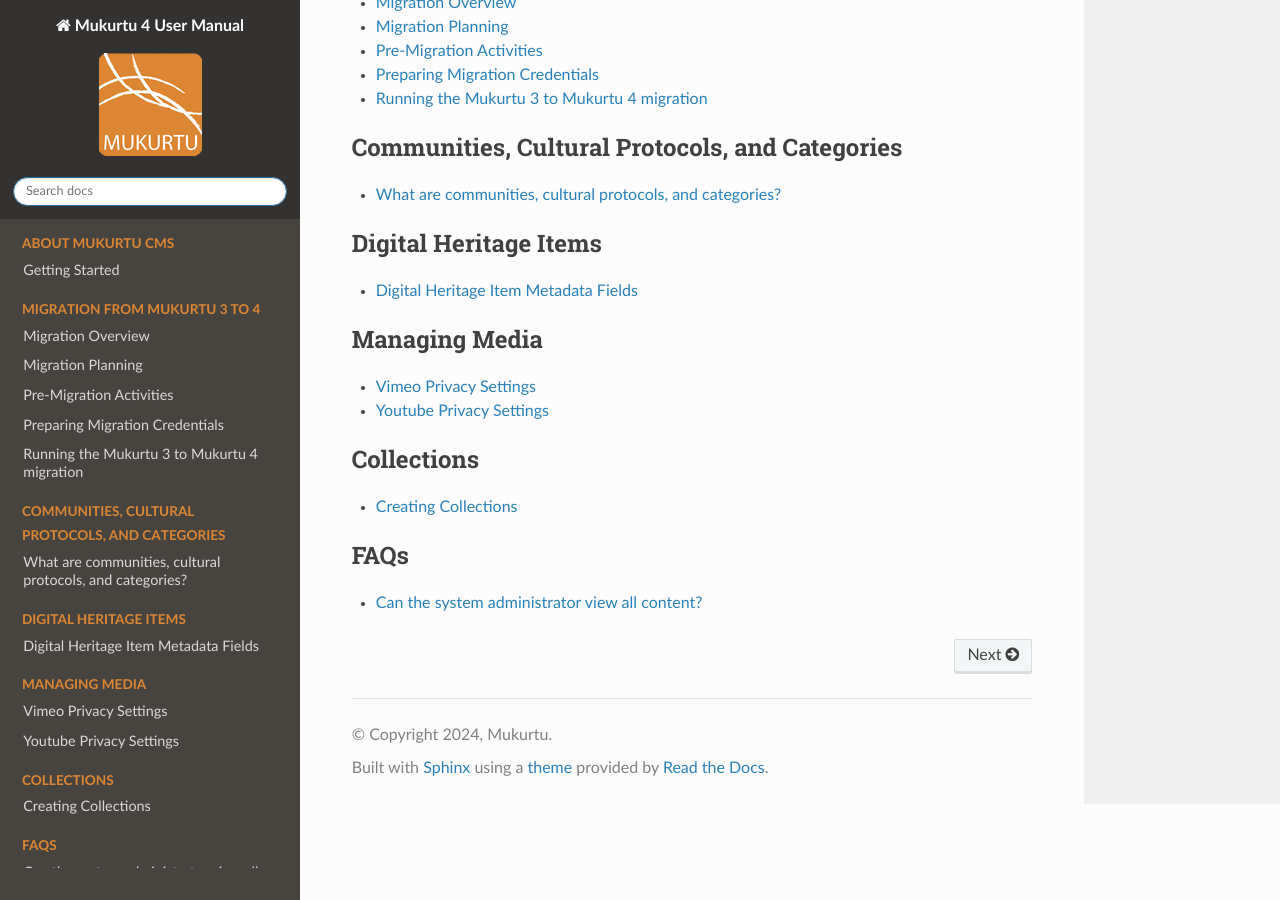
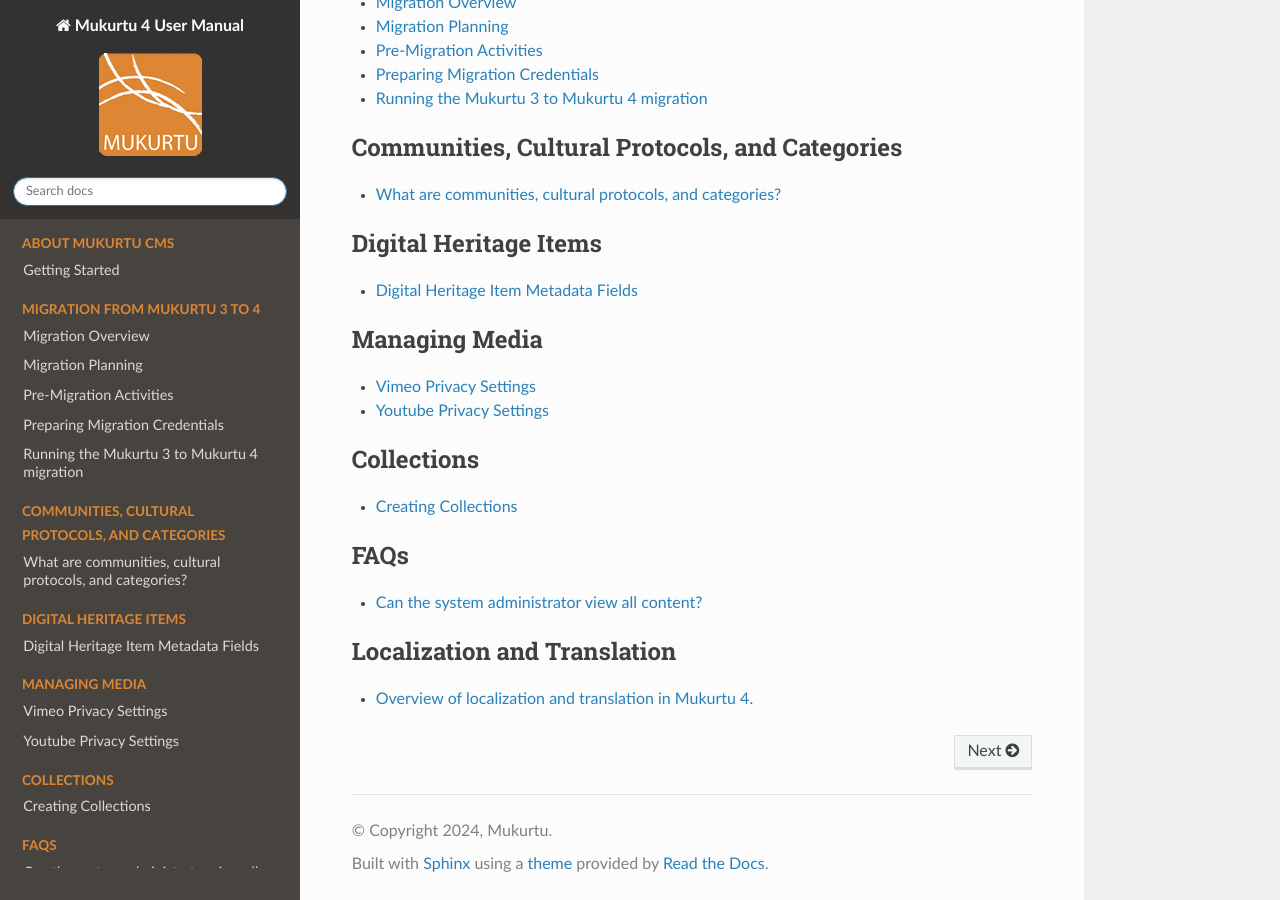
Before and after one commit to MukurtuCMS/mukurtudocs, a Sphinx documentation site: the page built from docs/source/index.rst, in a window 1280 px wide and 900 px high, scrolled down 738 px. Built offline with Sphinx 7.4.7 and the Read the Docs theme 3.1.0, drawn with Linux system fonts in a browser that asks for light colours.

Commit message:
Update index.rst

```diff
--- a/docs/source/index.rst
+++ b/docs/source/index.rst
@@ -69,7 +69,6 @@
    :caption: Roundtrip
 
 
-
 .. toctree::
    :maxdepth: 1
    :caption: Dictionary
@@ -94,3 +93,9 @@
    :caption: FAQs
 
    faqs/DatabasePrivacy
+
+.. toctree::
+   :maxdepth: 1
+   :caption: Localization and Translation
+
+   localization-translation/LocalizationTranslationOverview
```
